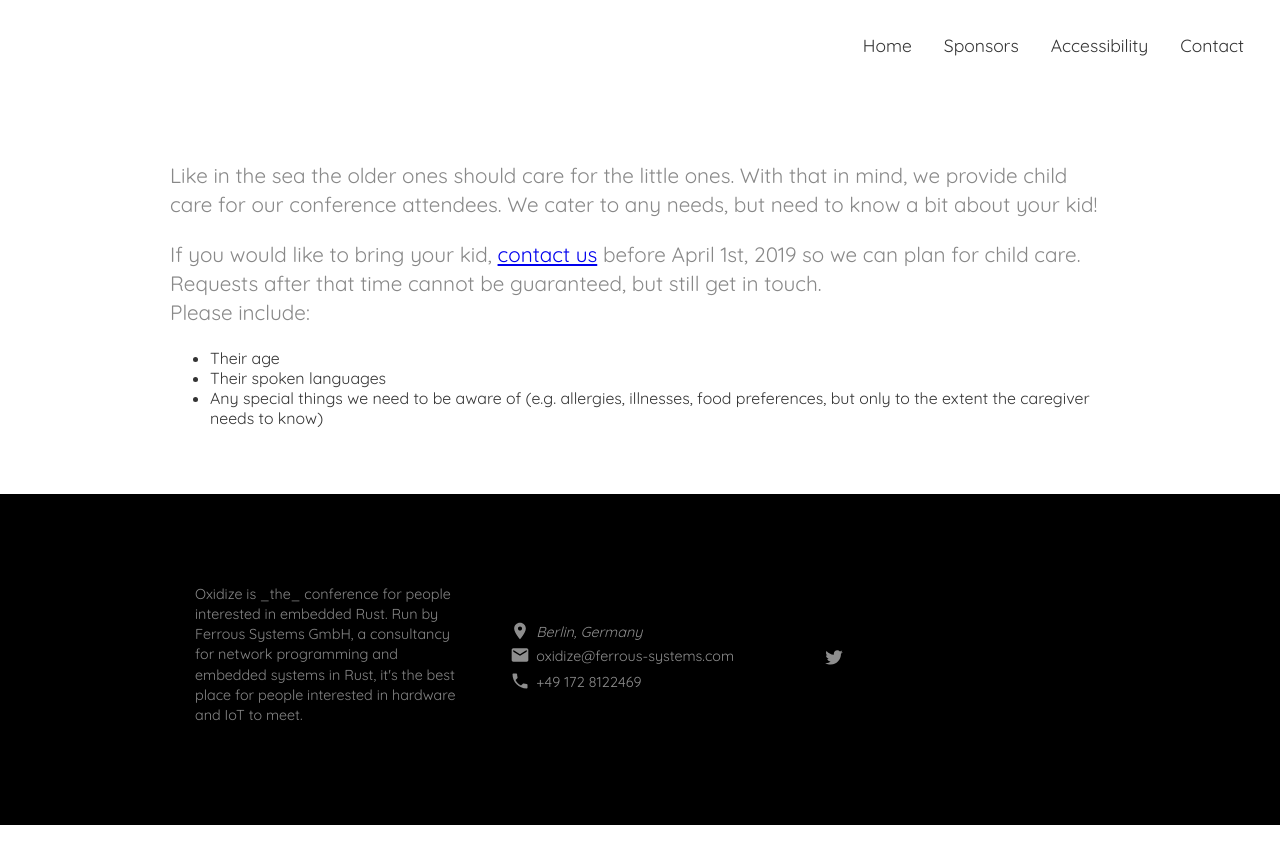
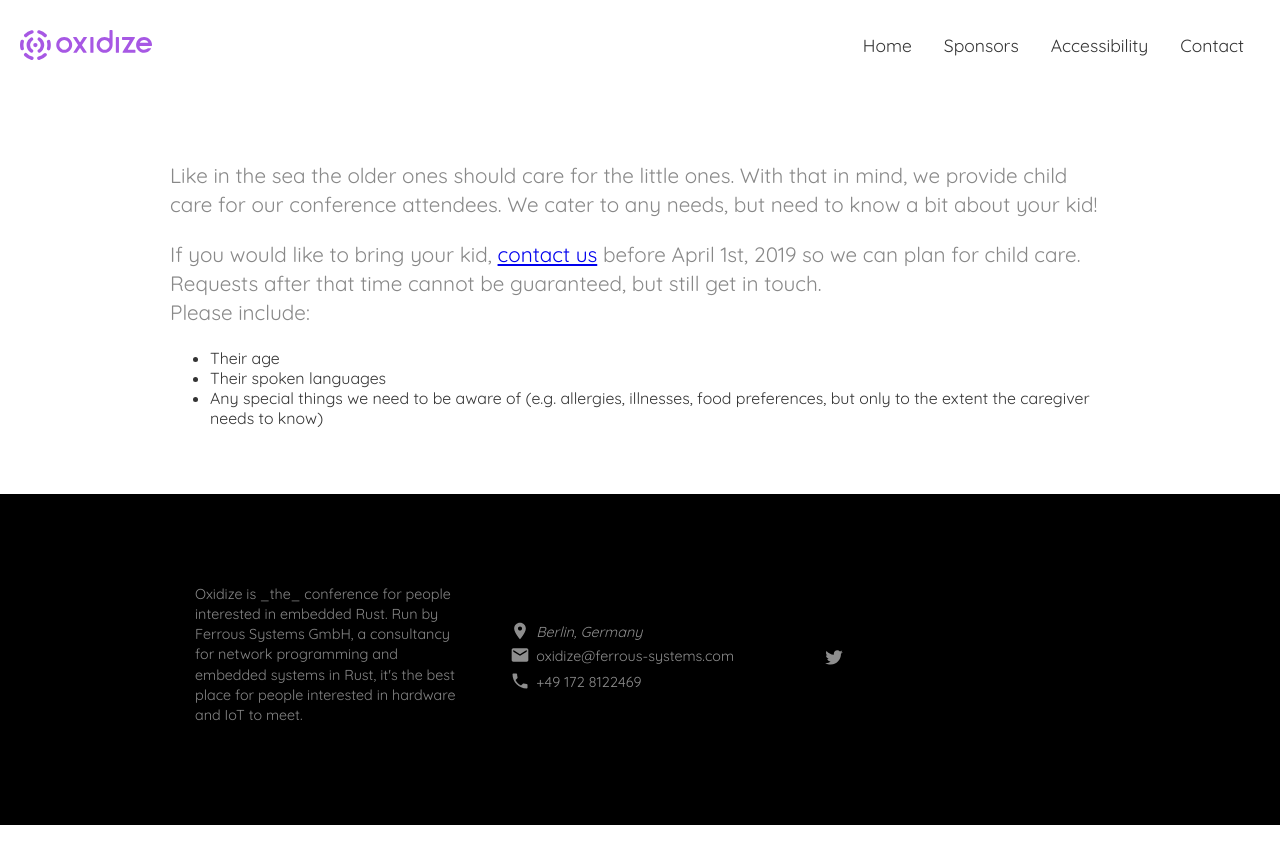
Before and after one commit to ferrous-systems/2019.oxidizeconf.com, a Jekyll site: the page built from parents.html, in a window 1280 px wide. Shown: the top 864 px of the page. Built offline with Jekyll 4.4.1, drawn with Linux system fonts in a browser that asks for light colours.

Commit message:
Add logo to nav header

```diff
--- a/_includes/nav.html
+++ b/_includes/nav.html
@@ -1,4 +1,7 @@
 		<nav class="nav" id="nav">
+      <div class="nav-logo">
+        <img src="/images/logo.svg" height="100%" alt="Oxidize Nav Logo">
+      </div>
       <div style="float: right;">
   			<a href="/" class="active">Home</a>
   			<a href="/sponsors/packages/">Sponsors</a>
--- a/_sass/layout.scss
+++ b/_sass/layout.scss
@@ -402,3 +402,10 @@ nav.responsive a {
     text-align: left;
   }
 }
+
+.nav-logo {
+	position: relative;
+	height: 30px;
+	top: 10px;
+	float: left;
+}
```
